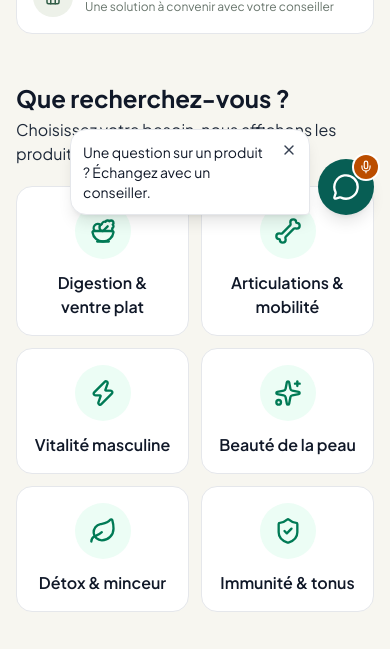
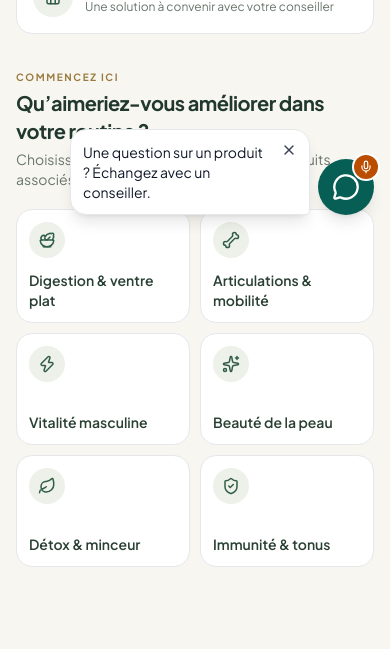
Before and after one commit to KingMadova/Yekola-Shop, a Next.js app: page / in a window 390 px wide. Shown: the part 613-1262 px from the top of the page. Built offline with nearby package versions, Linux system fonts and the light colour scheme; no server answers; the database is empty.

Commit message:
Refonte mobile-first : HealthGoalPicker.tsx

```diff
--- a/src/components/home/HealthGoalPicker.tsx
+++ b/src/components/home/HealthGoalPicker.tsx
@@ -7,13 +7,16 @@ import { HEALTH_GOALS } from "@/lib/types";
 
 const ICONS: Record<HealthGoalIcon, LucideIcon> = { Salad, Bone, Zap, Sparkles, Leaf, ShieldCheck };
 
-/** Chaque carte mène à /catalogue?besoin=… : les produits adaptés s'affichent aussitôt, et le besoin est mémorisé. */
+/** Chaque carte mène à /catalogue?besoin=… : fonctionne sans JavaScript et mémorise le besoin. */
 export function HealthGoalPicker() {
   return (
-    <section id="besoins" className={`${container} scroll-mt-24 py-12`}>
-      <h2 className="text-2xl font-bold text-gray-900">Que recherchez-vous ?</h2>
-      <p className="mt-1 text-gray-800">Choisissez votre besoin, nous affichons les produits adaptés.</p>
-      <ul className="mt-5 grid grid-cols-2 gap-3 md:grid-cols-3 lg:grid-cols-6">
+    <section id="besoins" className={`${container} scroll-mt-24 py-9 sm:py-12`}>
+      <div className="mb-5 max-w-xl">
+        <p className="mb-1 text-[10px] font-bold uppercase tracking-[0.16em] text-[#9a7b40]">Commencez ici</p>
+        <h2 className="text-xl font-bold tracking-tight text-[#20382d] sm:text-2xl">Qu’aimeriez-vous améliorer dans votre routine ?</h2>
+        <p className="mt-1 text-sm text-[#68756c]">Choisissez un thème pour découvrir les produits associés.</p>
+      </div>
+      <ul className="grid grid-cols-2 gap-2.5 sm:grid-cols-3 sm:gap-3 lg:grid-cols-6">
         {HEALTH_GOALS.map((goal) => {
           const { shortLabel, icon } = HEALTH_GOAL_META[goal];
           const Icon = ICONS[icon];
@@ -21,12 +24,12 @@ export function HealthGoalPicker() {
             <li key={goal}>
               <Link
                 href={buildCatalogueHref({ goal })}
-                className={`${card} flex h-full min-h-28 flex-col items-center justify-center gap-3 p-4 text-center font-semibold text-gray-900 hover:border-emerald-600 hover:bg-emerald-50 ${focusRing}`}
+                className={`${card} flex h-full min-h-[112px] flex-col items-start justify-between gap-3 border-[#e9e5d9] p-3 text-left text-sm font-semibold text-[#2a4034] transition-colors hover:border-[#bda36d] hover:bg-[#fbfaf6] sm:min-h-32 sm:p-4 ${focusRing}`}
               >
-                <span className="inline-flex size-14 items-center justify-center rounded-full bg-emerald-50">
-                  <Icon aria-hidden className="size-7 text-emerald-700" />
+                <span className="inline-flex size-9 items-center justify-center rounded-full bg-[#edf1e9]">
+                  <Icon aria-hidden className="size-[18px] text-[#315d47]" />
                 </span>
-                {shortLabel}
+                <span>{shortLabel}</span>
               </Link>
             </li>
           );
```
